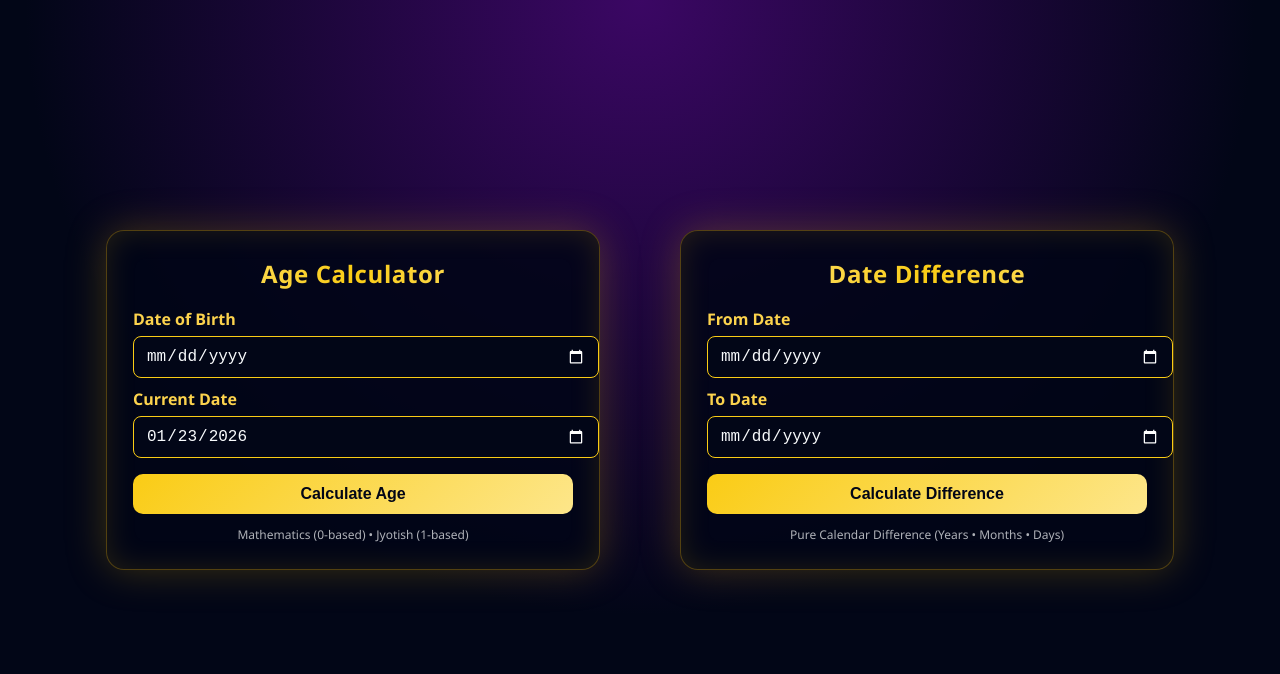
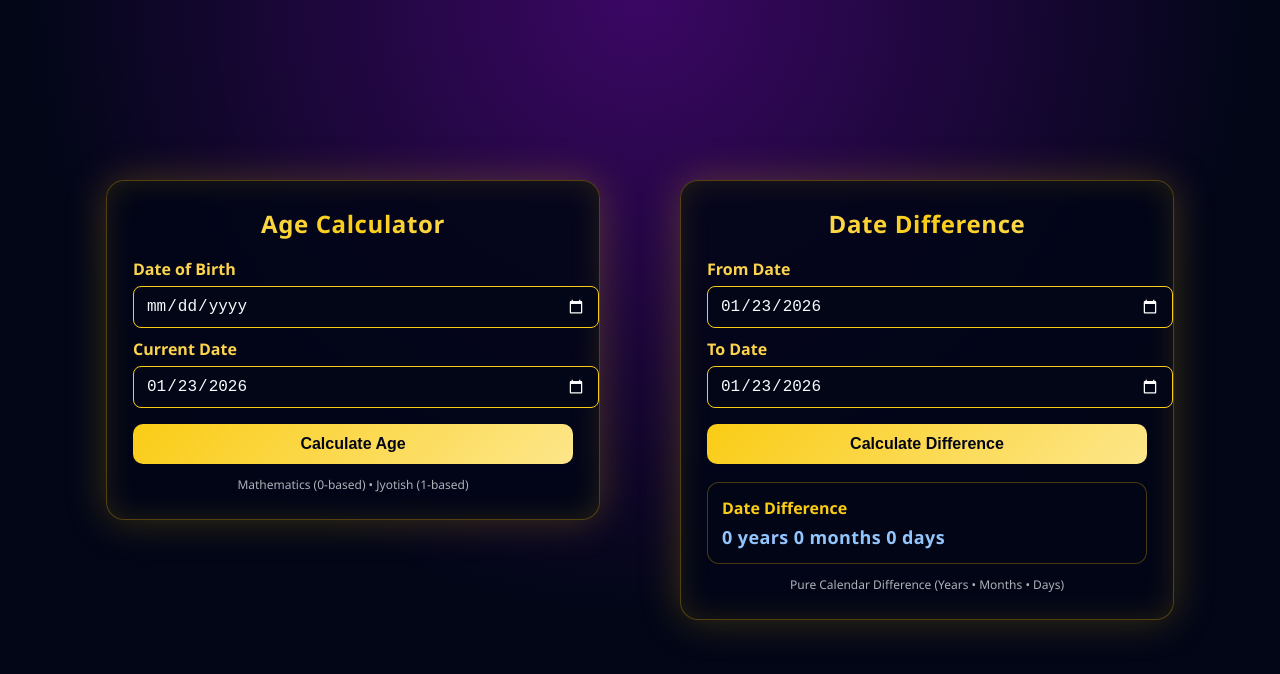
Before and after one commit to DonnieDarsshan/age-calculator-math-vs-jyotish, a plain HTML site: page index.html in a window 1280 px wide. Both pictures are taken after a click on the button "Calculate Difference". Drawn offline with Linux system fonts and the light colour scheme.

Commit message:
Update index.html

```diff
--- a/index.html
+++ b/index.html
@@ -301,40 +301,68 @@ let days = end.getDate() - start.getDate();
   </div>
 </div>
 
+
+
+
+
+
 <script>
+function setTodayForDateDifference(){
+
+  // Get today's date in YYYY-MM-DD format
+  const today = new Date().toISOString().split("T")[0];
+
+  // Set BOTH From Date and To Date as today
+  document.getElementById("fromDate").value = today;
+  document.getElementById("toDate").value   = today;
+}
+
+// Run immediately when page loads
+setTodayForDateDifference();
+</script>
+
+
+
+
+
+
+
+<script>
+
+
+
 function calculateDifference(){
 
-  // Read input values
   const fromVal = document.getElementById("fromDate").value;
   const toVal   = document.getElementById("toDate").value;
 
-  // Validation: both dates required
-  if(!fromVal || !toVal){
-    alert("Please select both dates");
-    return;
-  }
+  if(!fromVal || !toVal) return; // silent
 
-  // Convert to Date objects
-  const fromDate = new Date(fromVal);
-  const toDate   = new Date(toVal);
+  let fromDate = new Date(fromVal);
+  let toDate   = new Date(toVal);
 
-  // Validation: order check
+  // ➖ Determine sign and normalize order
+  let sign = "";
+  let start = fromDate;
+  let end   = toDate;
+
   if(toDate < fromDate){
-    alert("To Date must be after From Date");
-    return;
+    sign = "-";
+    start = toDate;
+    end   = fromDate;
   }
 
   // Initial difference
-  let years  = toDate.getFullYear() - fromDate.getFullYear();
-  let months = toDate.getMonth() - fromDate.getMonth();
-  let days   = toDate.getDate() - fromDate.getDate();
+  let years  = end.getFullYear() - start.getFullYear();
+  let months = end.getMonth() - start.getMonth();
+  let days   = end.getDate() - start.getDate();
 
   // Adjust negative days
   if(days < 0){
     months--;
     const daysInPrevMonth = new Date(
-      toDate.getFullYear(),
-      toDate.getMonth(),
+      end.getFullYear(),
+      end.getMonth(),
       0
     ).getDate();
     days += daysInPrevMonth;
@@ -346,16 +374,26 @@ function calculateDifference(){
     months += 12;
   }
 
-  // Output result
+  // Output result with sign only
   document.getElementById("diffOutput").innerHTML = `
     <div class="result">
       <div class="section-title">Date Difference</div>
       <div class="age math">
-        ${years} years ${months} months ${days} days
+        ${sign}${years} years ${months} months ${days} days
       </div>
     </div>
   `;
 }
+
+
+
+
+
+
+
+
+
+
 </script>
 
 
```
